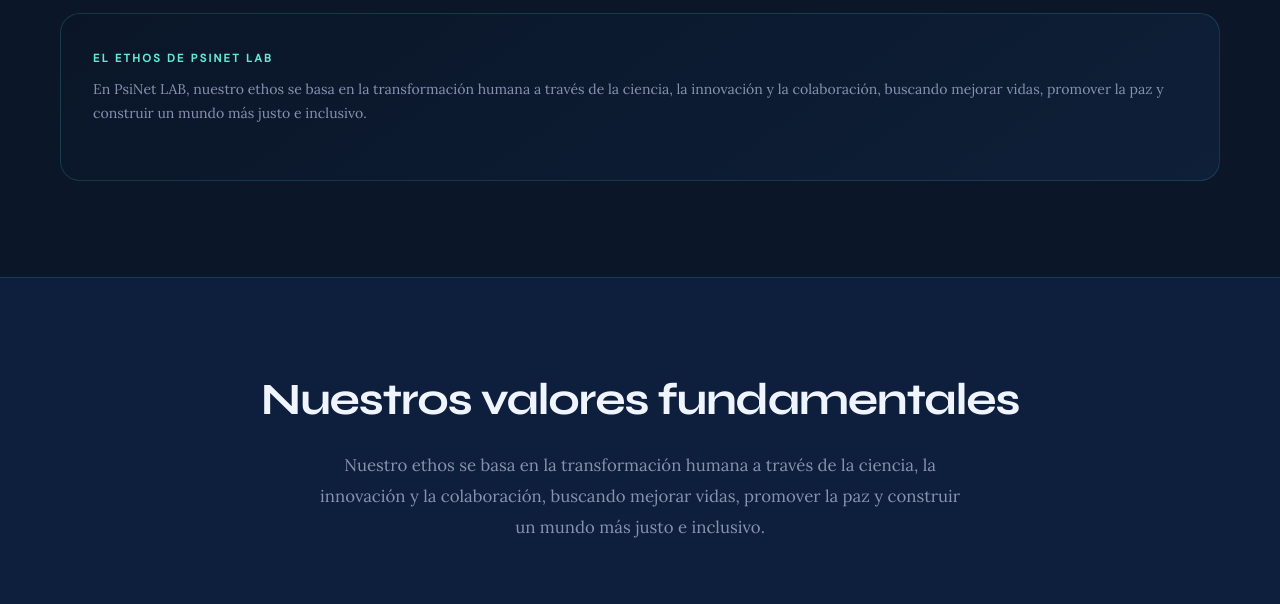
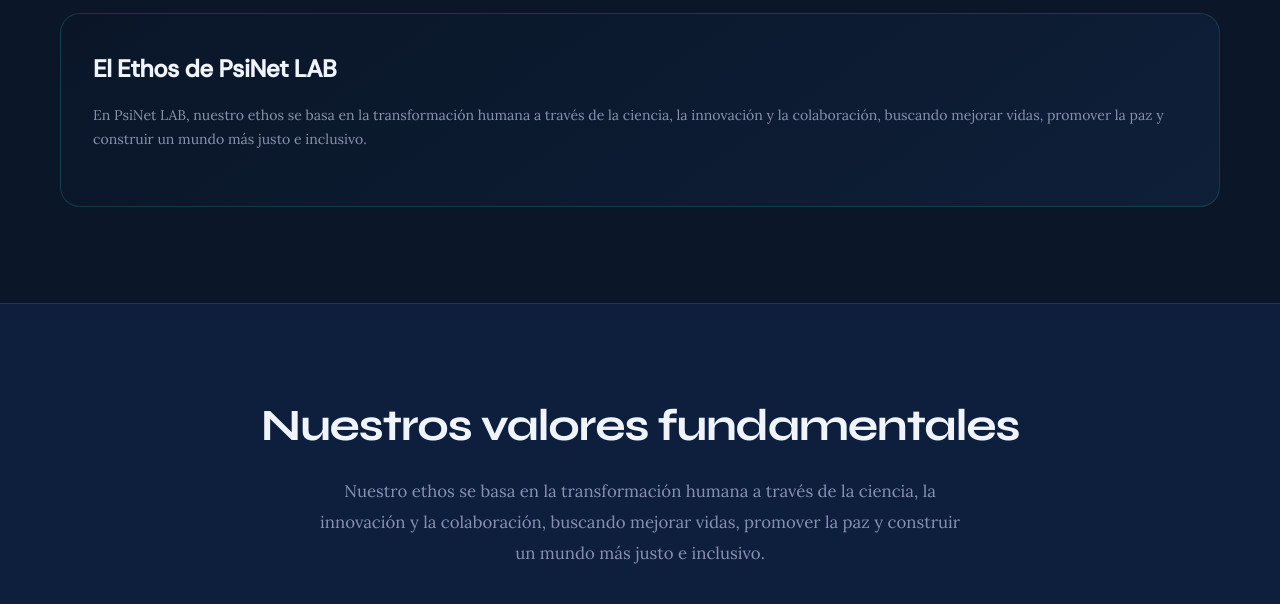
Before and after one commit to PsiNet-LAB/psinet-lab.github.io, a plain HTML site: page index.html in a window 1280 px wide. Shown: the part 1710-2314 px from the top of the page. Drawn offline with Linux system fonts and the light colour scheme.

Commit message:
Change Ethos tag from paragraph to heading

```diff
--- a/index.html
+++ b/index.html
@@ -1058,7 +1058,7 @@
 
       <!-- Ethos Summary Card -->
       <div class="bento-card bento-ethos reveal" style="transition-delay:.25s">
-        <p class="bento-tag">El Ethos de PsiNet LAB</p>
+        <h3 class="bento-title">El Ethos de PsiNet LAB</h3>
         <p>
           En PsiNet LAB, nuestro ethos se basa en la transformación humana a través de la ciencia,
           la innovación y la colaboración, buscando mejorar vidas, promover la paz y construir
```
